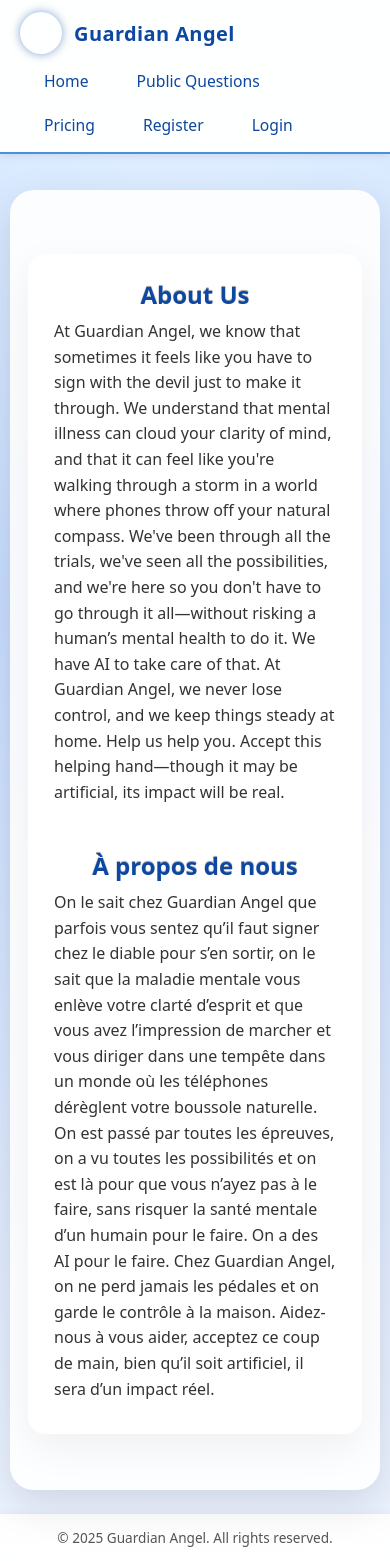
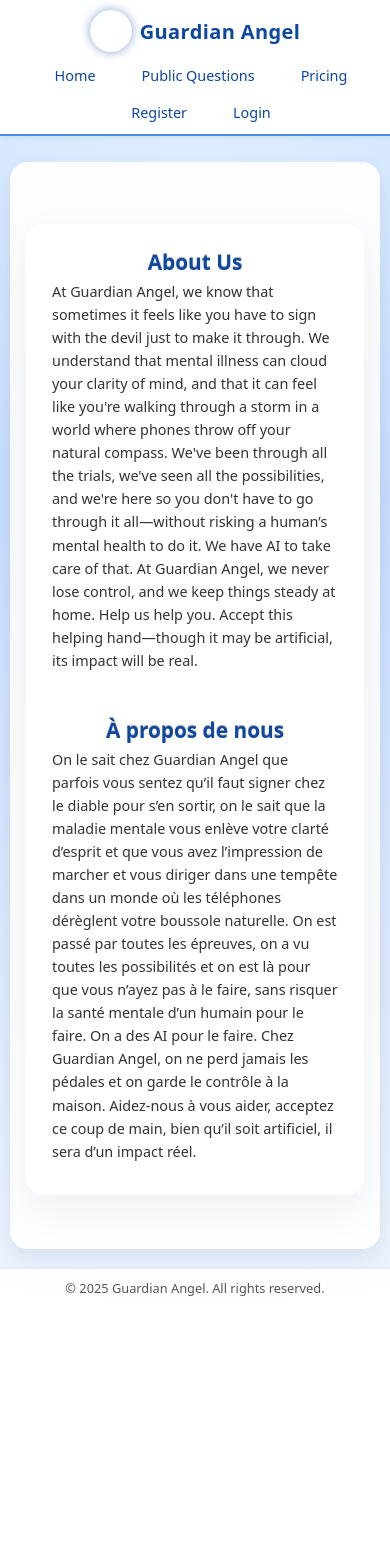
Before and after one commit to haiderhabibi1-bot/guardianangel, a Django app: page / in a window 390 px wide. After the commit the page ends 1296 px from the top, so only its background shows below. Run offline with Django 5.2, Linux system fonts and the light colour scheme.

Commit message:
Update style.css

```diff
--- a/core/static/core/css/style.css
+++ b/core/static/core/css/style.css
@@ -42,7 +42,7 @@ body {
     gap: 24px;
 }
 
-/* Make main titles centered; text inside sections can stay clean */
+/* TITLES */
 .content h1,
 .content h2 {
     text-align: center;
@@ -60,7 +60,7 @@ body {
     line-height: 1.6;
 }
 
-/* NAVBAR */
+/* NAVBAR (DESKTOP) */
 .navbar {
     display: flex;
     justify-content: space-between;
@@ -96,7 +96,7 @@ body {
     letter-spacing: 0.4px;
 }
 
-/* NAV LINKS (unchanged functionality, modern look) */
+/* NAV LINKS (same names & URLs, just styled) */
 .nav-links {
     display: flex;
     align-items: center;
@@ -134,7 +134,7 @@ body {
     width: 100%;
 }
 
-/* GENERIC BUTTONS */
+/* BUTTONS */
 button,
 .btn {
     background: linear-gradient(135deg, #1976d2, #0d47a1);
@@ -160,13 +160,13 @@ button:hover,
     box-shadow: 0 4px 12px rgba(21, 101, 192, 0.35);
 }
 
-/* FORMS (login, register, ask, etc. auto-center) */
+/* FORMS (login, register, etc.) */
 form {
     display: flex;
     flex-direction: column;
     gap: 14px;
     max-width: 420px;
-    margin: 0 auto; /* centers all forms inside the content card */
+    margin: 0 auto; /* centers forms inside the content card */
 }
 
 label {
@@ -235,36 +235,103 @@ select:focus {
     box-shadow: 0 -2px 8px rgba(0, 0, 0, 0.04);
 }
 
-/* RESPONSIVE */
+/* ======================================
+   MOBILE ONLY (DESKTOP UNCHANGED)
+   ====================================== */
 @media (max-width: 768px) {
+    /* Navbar stacks neatly, stays readable */
     .navbar {
         flex-direction: column;
-        align-items: flex-start;
-        gap: 10px;
-        padding: 12px 20px;
+        align-items: center;
+        justify-content: center;
+        gap: 8px;
+        padding: 10px 18px;
+        box-shadow: 0 2px 6px rgba(0, 0, 0, 0.06);
     }
 
-    .nav-links {
-        flex-wrap: wrap;
-        justify-content: flex-start;
-        gap: 12px;
-    }
-
-    .page-wrapper {
-        padding: 20px 10px 24px;
-    }
-
-    .content {
-        padding: 24px 18px;
-        margin-top: 16px;
+    .logo-container {
+        justify-content: center;
     }
 
     .logo {
         height: 42px;
         width: 42px;
+        margin-right: 8px;
     }
 
     .site-title {
         font-size: 1.25rem;
     }
+
+    .nav-links {
+        flex-wrap: wrap;
+        justify-content: center;
+        gap: 10px;
+    }
+
+    .nav-links a {
+        font-size: 0.9rem;
+        padding-bottom: 2px;
+    }
+
+    /* Centered card, full width on small screens */
+    .page-wrapper {
+        padding: 16px 10px 20px;
+        align-items: stretch;
+    }
+
+    .content {
+        margin-top: 10px;
+        padding: 22px 16px;
+        width: 100%;
+        max-width: 100%;
+        border-radius: 18px;
+        box-shadow: 0 8px 20px rgba(0, 0, 0, 0.08);
+        gap: 18px;
+    }
+
+    .content h1,
+    .content h2 {
+        font-size: 1.3rem;
+        margin-bottom: 4px;
+    }
+
+    .content h3 {
+        font-size: 1.05rem;
+    }
+
+    .content p {
+        font-size: 0.9rem;
+    }
+
+    /* Forms stay centered & easy to use */
+    form {
+        width: 100%;
+        max-width: 100%;
+    }
+
+    input,
+    textarea,
+    select {
+        font-size: 0.9rem;
+    }
+
+    .question-card {
+        padding: 14px 14px;
+        margin-bottom: 10px;
+    }
+
+    .question-card h3 {
+        font-size: 0.98rem;
+    }
+
+    .question-card p {
+        font-size: 0.86rem;
+    }
+
+    .footer {
+        font-size: 0.8rem;
+        padding: 10px;
+        box-shadow: 0 -1px 4px rgba(0, 0, 0, 0.04);
+    }
 }
```
